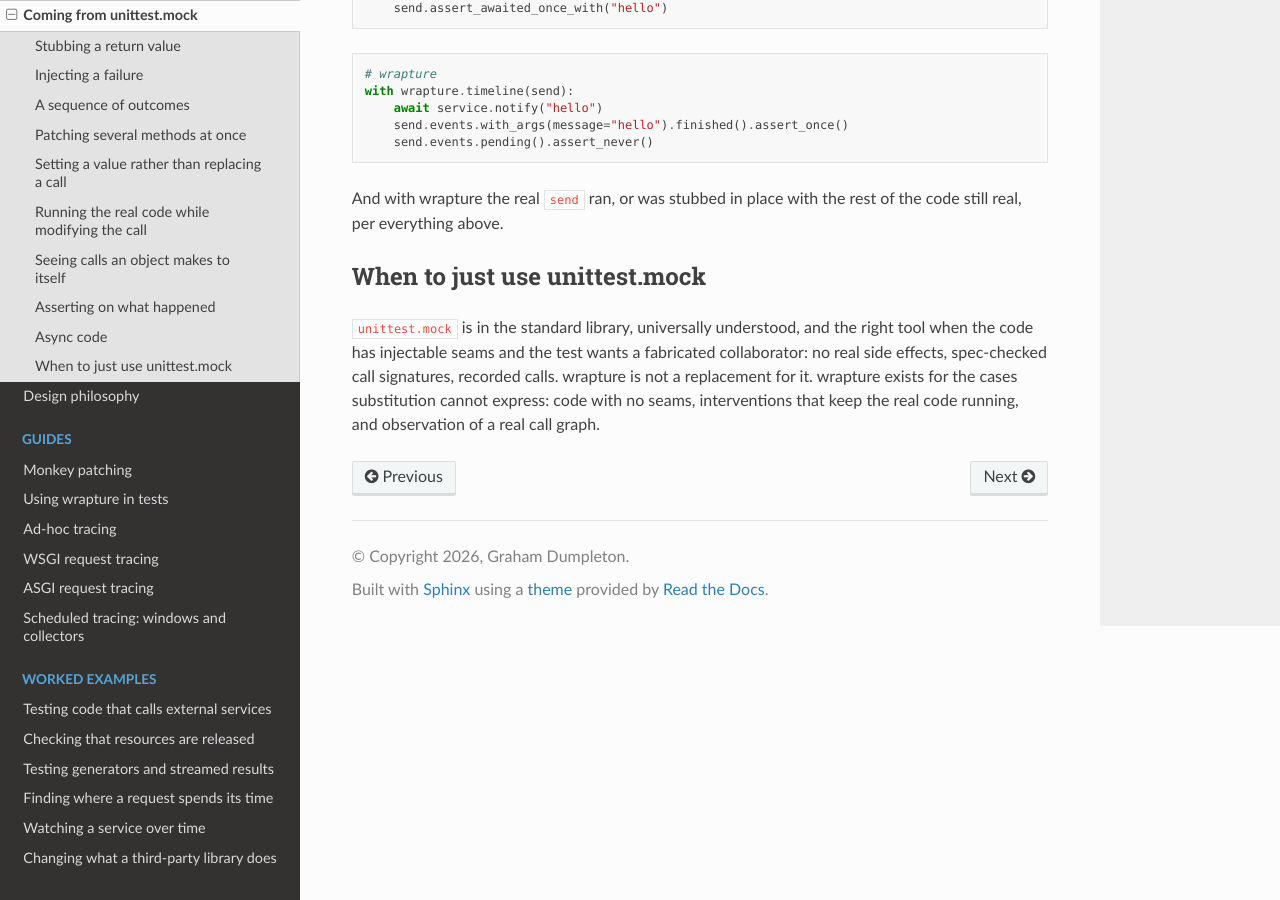
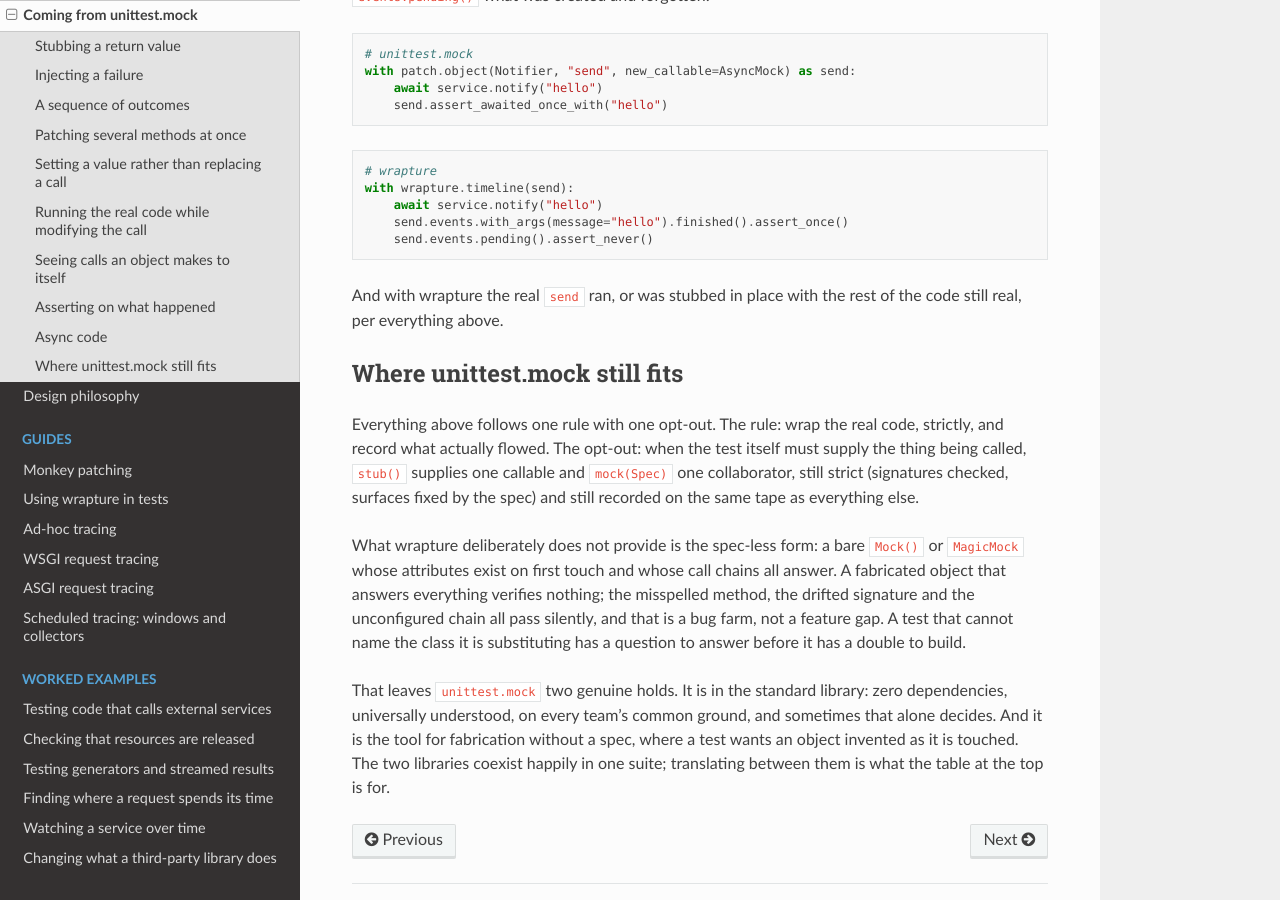
Before and after one commit to GrahamDumpleton/wrapture, a Sphinx documentation site: the page built from docs/coming-from-mock.md, in a window 1280 px wide and 900 px high, scrolled down 7373 px. Built offline with Sphinx 7.4.7 and the Read the Docs theme 3.1.0, drawn with Linux system fonts in a browser that asks for light colours; some of the changed text lies outside the part shown.

Commit message:
Reposition the docs' comparison with unittest.mock.
With stub() and mock() in place the comparison is a thesis rather than
a hedge: wrapture defaults to wrapping real code strictly and recording
what flowed, and substitution is a deliberate, scoped opt-in rather
than the silent baseline. The coming-from-mock page leads with that
framing and its closing section, retitled to Where unittest.mock still
fits, states the one capability carve-out as a position (no spec-less
fabrication) alongside the matter-of-fact stdlib holds. The design
philosophy summary, the README and index feature bullets and the
unit-testing page intro are aligned with the same story.

```diff
--- a/docs/coming-from-mock.md
+++ b/docs/coming-from-mock.md
@@ -2,8 +2,14 @@
 
 `unittest.mock` substitutes objects: a patched attribute becomes a
 `Mock`, and the test asserts against what the `Mock` recorded. wrapture
-wraps the real attribute and intervenes in flight. The two overlap on
-simple cases and differ sharply once real code needs to keep running.
+defaults to the opposite strategy: wrap the real code and intervene in
+flight, with call signatures checked, real return values recorded, and
+order and nesting kept across everything observed. When a test does
+want a substitute, substitution is a deliberate, scoped opt-in rather
+than the silent baseline: `stub()` supplies one callable, `mock(Spec)`
+one collaborator, both strict and recorded. The one thing wrapture
+does not provide is fabrication without a spec; the end of this page
+says why.
 
 The quick translation, expanded below:
 
@@ -370,12 +376,26 @@ with wrapture.timeline(send):
 And with wrapture the real `send` ran, or was stubbed in place with
 the rest of the code still real, per everything above.
 
-## When to just use unittest.mock
+## Where unittest.mock still fits
 
-`unittest.mock` is in the standard library, universally understood, and
-the right tool when the code has injectable seams and the test wants a
-fabricated collaborator: no real side effects, spec-checked call
-signatures, recorded calls. wrapture is not a replacement for it.
-wrapture exists for the cases substitution cannot express: code with no
-seams, interventions that keep the real code running, and observation of
-a real call graph.
+Everything above follows one rule with one opt-out. The rule: wrap the
+real code, strictly, and record what actually flowed. The opt-out:
+when the test itself must supply the thing being called, `stub()`
+supplies one callable and `mock(Spec)` one collaborator, still strict
+(signatures checked, surfaces fixed by the spec) and still recorded on
+the same tape as everything else.
+
+What wrapture deliberately does not provide is the spec-less form: a
+bare `Mock()` or `MagicMock` whose attributes exist on first touch and
+whose call chains all answer. A fabricated object that answers
+everything verifies nothing; the misspelled method, the drifted
+signature and the unconfigured chain all pass silently, and that is a
+bug farm, not a feature gap. A test that cannot name the class it is
+substituting has a question to answer before it has a double to build.
+
+That leaves `unittest.mock` two genuine holds. It is in the standard
+library: zero dependencies, universally understood, on every team's
+common ground, and sometimes that alone decides. And it is the tool
+for fabrication without a spec, where a test wants an object invented
+as it is touched. The two libraries coexist happily in one suite;
+translating between them is what the table at the top is for.
```
Also changed, not shown: README.md (+3 -1 lines), docs/design-philosophy.md (+8 -6 lines), docs/index.md (+3 -1 lines), docs/unit-testing.md (+4 -1 lines).
